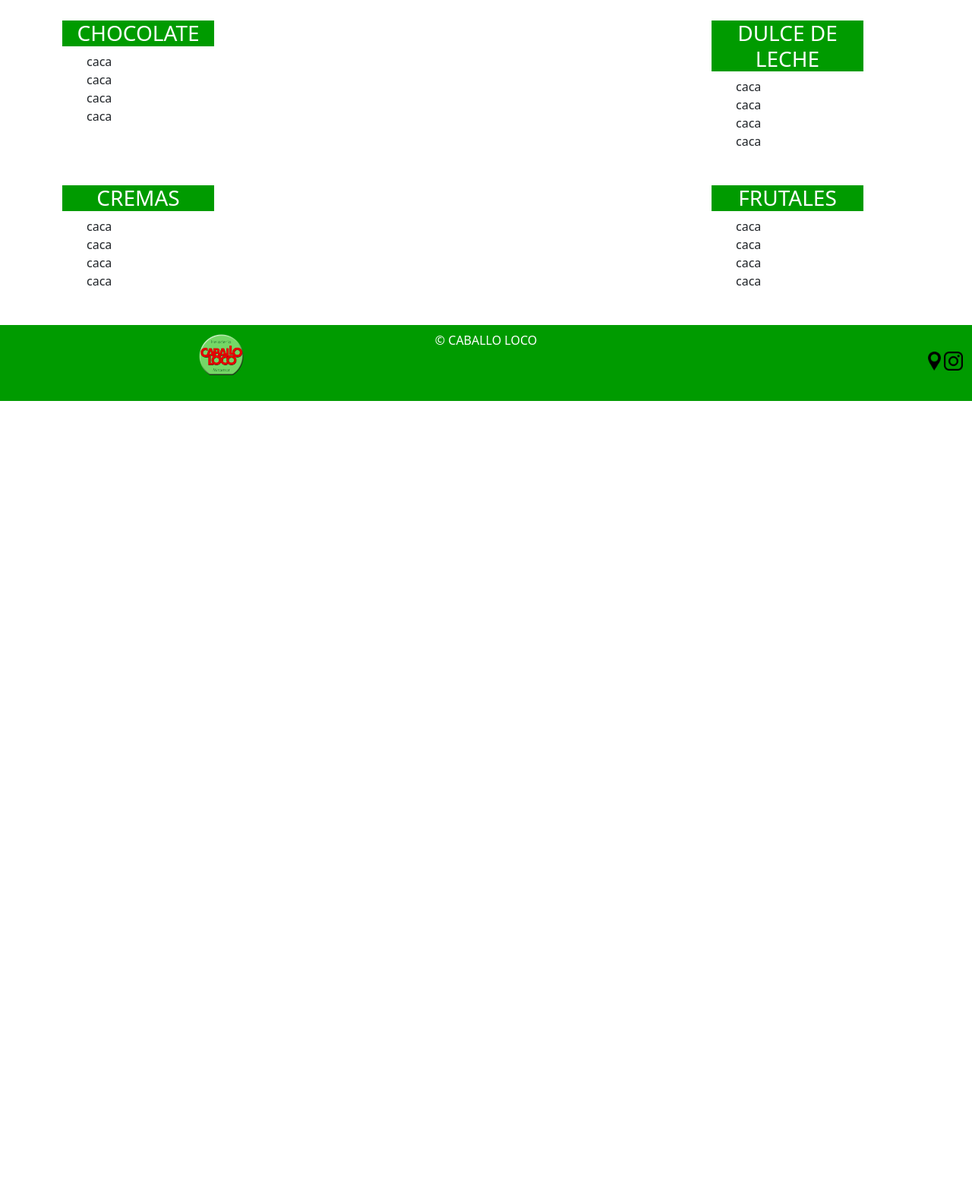
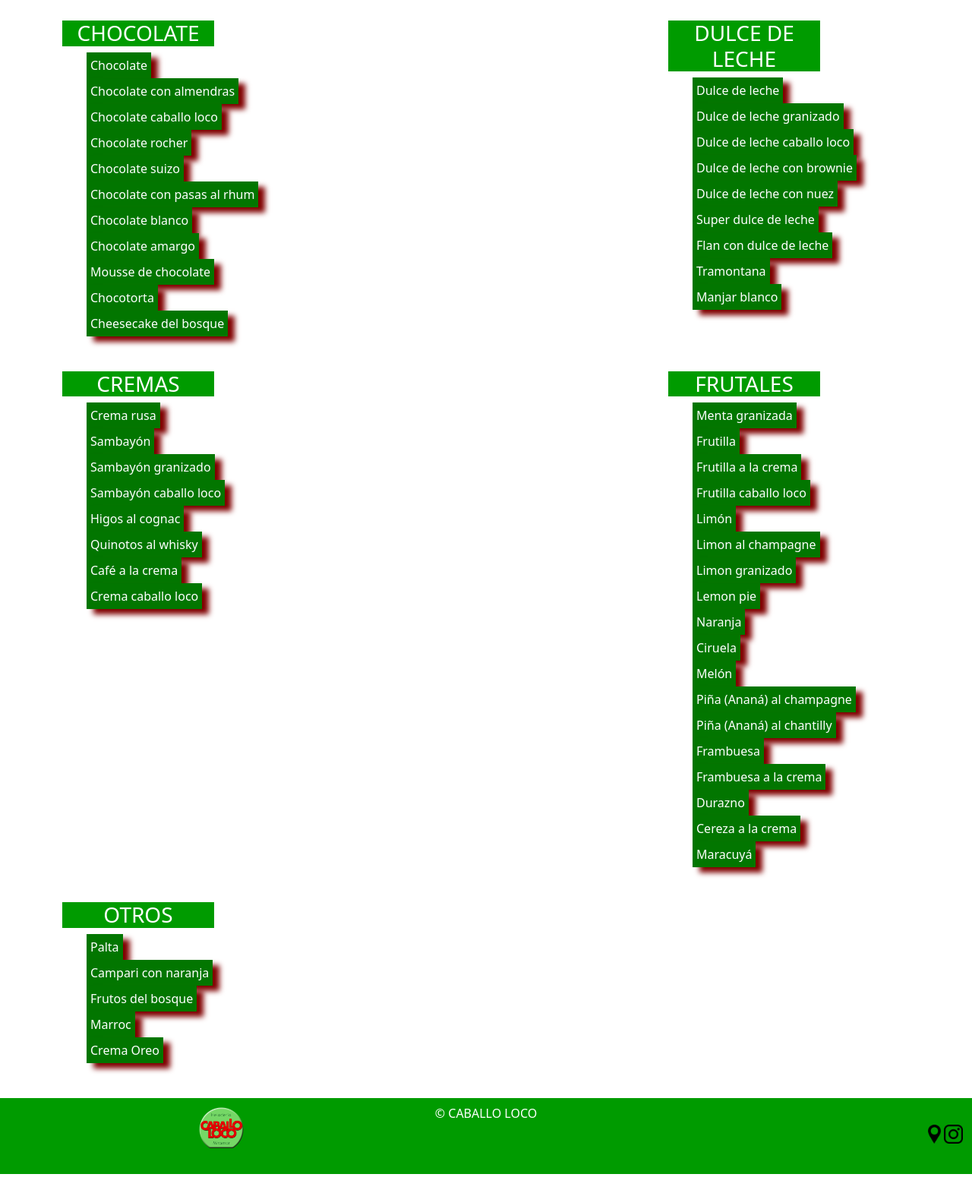
Before and after one commit to merki18/PreEntrega2-Merkier, a website: page pages/sabores.html in a window 1280 px wide. Shown: the part 939-2510 px from the top of the page at 76% size. Before the commit the page ends 1492 px from the top, so only its background shows below. Drawn offline with nearby package versions, Linux system fonts and the light colour scheme.

Commit message:
agregadas sombras a diferentes partes

```diff
--- a/pages/sabores.html
+++ b/pages/sabores.html
@@ -66,41 +66,82 @@
               <div class="col-12 col-md-6">
                 <h3 class="chocolate">CHOCOLATE</h3>
                 <ul>
-                  <li>caca</li>
-                  <li>caca</li>
-                  <li>caca</li>
-                  <li>caca</li>
+                  <li>Chocolate</li>
+                  <li>Chocolate con almendras</li>
+                  <li>Chocolate caballo loco</li>
+                  <li>Chocolate rocher</li>
+                  <li>Chocolate suizo</li>
+                  <li>Chocolate con pasas al rhum</li>
+                  <li>Chocolate blanco</li>
+                  <li>Chocolate amargo</li>
+                  <li>Mousse de chocolate</li>
+                  <li>Chocotorta</li>
+                  <li>Cheesecake del bosque</li>
                 </ul>
               </div>
               <div class="col-12 col-md-auto derecha">
                 <h3 class="ddl">DULCE DE LECHE</h3>
                 <ul>
-                  <li>caca</li>
-                  <li>caca</li>
-                  <li>caca</li>
-                  <li>caca</li>
+                  <li>Dulce de leche</li>
+                  <li>Dulce de leche granizado</li>
+                  <li>Dulce de leche caballo loco</li>
+                  <li>Dulce de leche con brownie</li>
+                  <li>Dulce de leche con nuez</li>
+                  <li>Super dulce de leche</li>
+                  <li>Flan con dulce de leche</li>
+                  <li>Tramontana</li>
+                  <li>Manjar blanco</li>
                 </ul>
               </div>
               <div class="col-12 col-md-6">
                 <h3 class="cremas">CREMAS</h3>
                 <ul>
-                  <li>caca</li>
-                  <li>caca</li>
-                  <li>caca</li>
-                  <li>caca</li>
+                  <li>Crema rusa</li>
+                  <li>Sambayón</li>
+                  <li>Sambayón granizado</li>
+                  <li>Sambayón caballo loco</li>
+                  <li>Higos al cognac</li>
+                  <li>Quinotos al whisky</li>
+                  <li>Café a la crema</li>
+                  <li>Crema caballo loco</li>
                 </ul>
               </div>
               <div class="col-12 col-md-auto derecha">
                 <h3 class="frutales">FRUTALES</h3>
                 <ul>
-                  <li>caca</li>
-                  <li>caca</li>
-                  <li>caca</li>
-                  <li>caca</li>
+                  <li>Menta granizada</li>
+                  <li>Frutilla</li>
+                  <li>Frutilla a la crema</li>
+                  <li>Frutilla caballo loco</li>
+                  <li>Limón</li>
+                  <li>Limon al champagne</li>
+                  <li>Limon granizado</li>
+                  <li>Lemon pie</li>
+                  <li>Naranja</li>
+                  <li>Ciruela</li>
+                  <li>Melón</li>
+                  <li>Piña (Ananá) al champagne</li>
+                  <li>Piña (Ananá) al chantilly</li>
+                  <li>Frambuesa</li>
+                  <li>Frambuesa a la crema</li>
+                  <li>Durazno</li>
+                  <li>Cereza a la crema</li>
+                  <li>Maracuyá</li>
+                </ul>
+              </div>
+              <div class="col-12 col-md-6">
+                <h3 class="otros">OTROS</h3>
+                <ul>
+                  <li>Palta</li>
+                  <li>Campari con naranja</li>
+                  <li>Frutos del bosque</li>
+                  <li>Marroc</li>
+                  <li>Crema Oreo</li>
                 </ul>
               </div>
             </div>
           </section>
+
 
 
 
--- a/sass/components/_menu.scss
+++ b/sass/components/_menu.scss
@@ -27,6 +27,7 @@
       padding: 0.5px;
       background-color: $verde;
       color: white;
+      box-shadow: 5px 4px 9px 1px rgba(128, 0, 0, 1);
     }
 
     a {
--- a/sass/views/_donde-encontrarnos.scss
+++ b/sass/views/_donde-encontrarnos.scss
@@ -3,6 +3,8 @@
       background-color: $verde;
       font-size: 20px;
       color: white;
+      margin-bottom: 20px;
+      box-shadow: 5px 4px 9px 1px rgba(128, 0, 0, 1);
     }
 
     .pedidos p {
--- a/sass/views/_index.scss
+++ b/sass/views/_index.scss
@@ -12,6 +12,7 @@
       width: 50%;
       margin-left: 25%;
       min-width: 200px;
+      box-shadow: 5px 4px 9px 1px rgba(128, 0, 0, 1);
     }
 
     img {
@@ -58,6 +59,7 @@
       margin-left: 25%;
       min-width: 120px;
       min-height: 60px;
+      box-shadow: 5px 4px 9px 1px rgba(128, 0, 0, 1);
     }
 
     img {
--- a/sass/views/_productos.scss
+++ /dev/null
@@ -1,32 +0,0 @@
-.pipaProducto {
-    h2 {
-      text-align: center;
-      position: relative;
-      margin-top: 150px;
-      left: 250px;
-      background-color: $verde;
-      color: white;
-      padding: 20px;
-      overflow: hidden;
-      width: 150px;
-    }
-
-    img {
-      width: auto;
-      height: auto;
-      position: relative;
-      margin-top: auto;
-      left: 450px;
-    }
-
-    p {
-      float: left;
-      position: relative;
-      width: 500px;
-      height: 300px;
-      background-color: $verde;
-      left: 250px;
-      font-size: 20px;
-      color: white;
-    }
-  }
--- a/sass/views/_sabores.scss
+++ b/sass/views/_sabores.scss
@@ -7,6 +7,7 @@
         width: 50%;
         min-width: 300px;
         margin-left: 25%;
+        box-shadow: 5px 4px 9px 1px rgba(128, 0, 0, 1);
     }
 
     img {
@@ -26,6 +27,11 @@
 
     li {
         list-style: none;
+        color: white;
+        background-color: rgb(2, 118, 0);
+        padding: 5px;
+        max-width: fit-content;
+        box-shadow: 9px 7px 7px 0px rgba(128, 0, 0, 1);
     }
 
 
@@ -34,7 +40,7 @@
 @media (min-width: 992px) {
     .sabores {
         .derecha {
-          margin-left: 25%;
+          margin-left: 20%;
         }
 
       }
--- a/sass/views/_sobre-nosotros.scss
+++ b/sass/views/_sobre-nosotros.scss
@@ -6,6 +6,7 @@
       padding: 10px;
       font-size: 20px;
       margin-top: 3%;
+      box-shadow: 5px 4px 9px 1px rgba(128, 0, 0, 1);
     }
 
     img {
@@ -15,9 +16,14 @@
 
     form input {
       position: relative;
+      border: 1px solid black;
+      width: 200px;
+      transition: all 0.5s;
 
       &:focus {
         border: 2px solid black;
+        width: 300px;
+        box-shadow: 5px 4px 9px 1px rgba(128, 0, 0, 1);
       }
     }
   }
@@ -28,4 +34,7 @@
     background-color: $verde;
     color: white;
     text-align: center;
+    margin-top: 20px;
+    margin-bottom: 20px;
+    box-shadow: 5px 4px 9px 1px rgba(128, 0, 0, 1);
   }
```
Also changed, not shown: pages/productos.html (+7 -7 lines), css/main.css.
